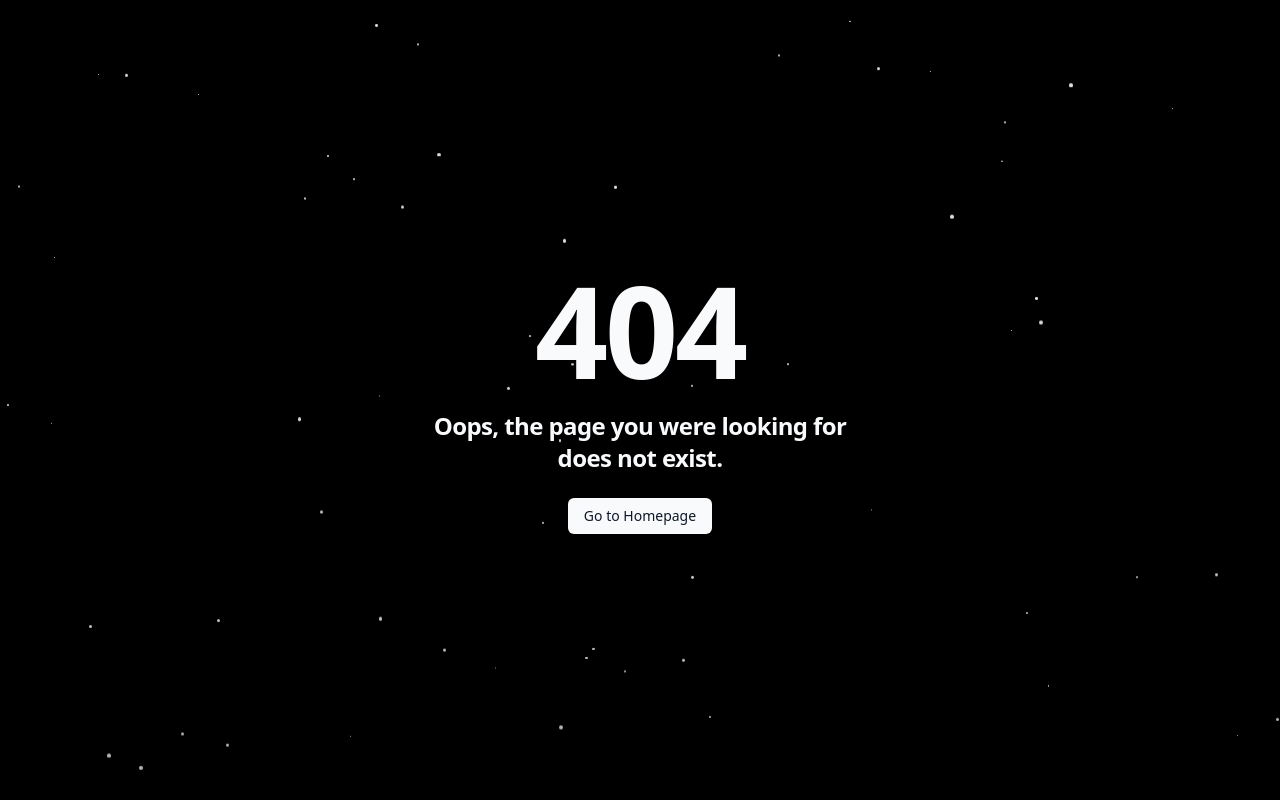
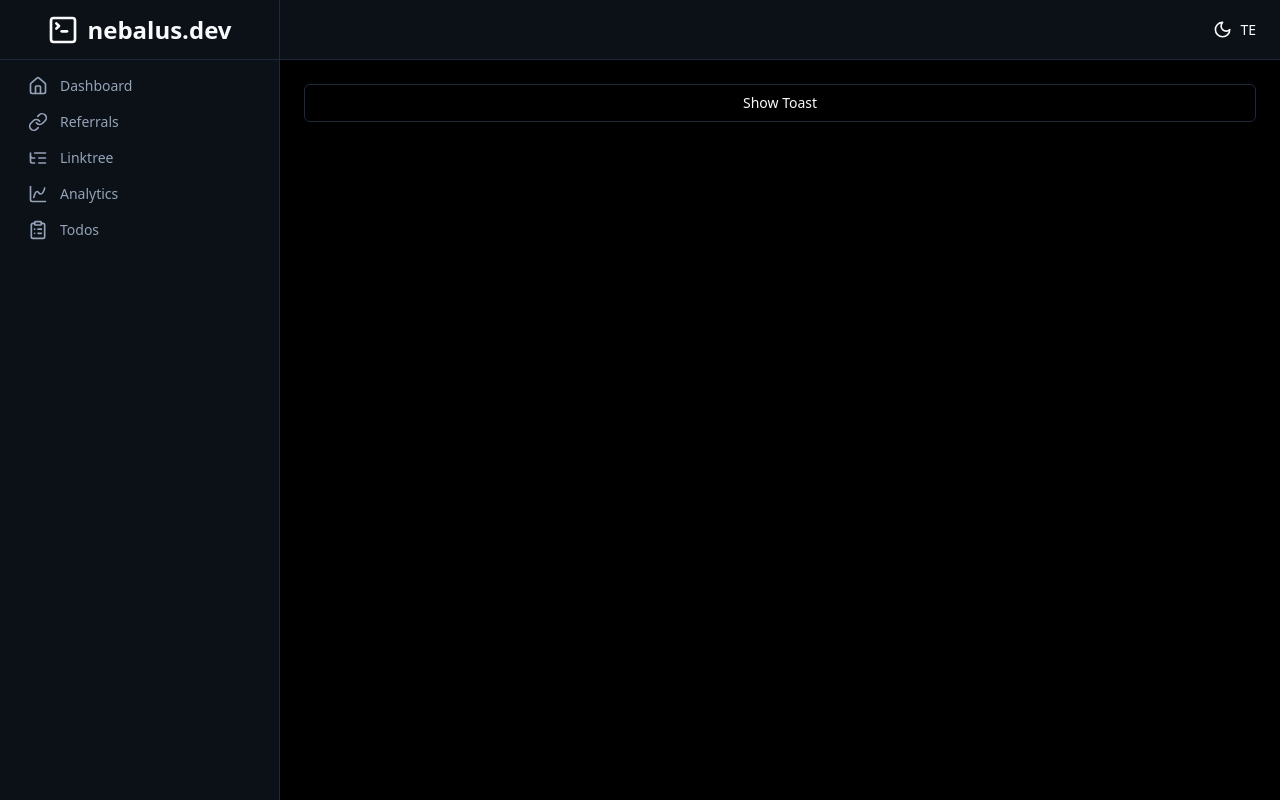
Before and after one commit to Nebalus/WebFrontend, a React (Vite) app: page /- in a window 1280 px wide. Before the commit this address had no page. Built offline with nearby package versions, Linux system fonts and the light colour scheme.

Commit message:
master: .

```diff
--- a/src/AppRouter.tsx
+++ b/src/AppRouter.tsx
@@ -23,7 +23,7 @@ export const appRouter = createBrowserRouter([
         ]
     },
     {
-        path: "dashboard",
+        path: "-",
         element: <DashboardRootLayout />,
         children: [
             {
--- a/src/components/dashboard/DashboardNavBar.tsx
+++ b/src/components/dashboard/DashboardNavBar.tsx
@@ -24,23 +24,23 @@ export default function DashboardNavBar() {
                     </div>
                     <div className="flex-1">
                         <nav className="grid items-start px-2 text-sm font-medium lg:px-4">
-                            <NavLink to="/dashboard" className={currentPage === '/dashboard' ? classActive : classNotAction}>
+                            <NavLink to="/-/" className={currentPage === '/-/' ? classActive : classNotAction}>
                                 <Home className={classIconSize} />
                                 Dashboard
                             </NavLink>
-                            <NavLink to="/dashboard/referrals" className={currentPage === '/dashboard/referrals' ? classActive : classNotAction}>
+                            <NavLink to="/-/referrals" className={currentPage === '/-/referrals' ? classActive : classNotAction}>
                                 <Link className={classIconSize} />
                                 Referrals
                             </NavLink>
-                            <NavLink to="/dashboard/linktree" className={currentPage === '/dashboard/linktree' ? classActive : classNotAction}>
+                            <NavLink to="/-/linktree" className={currentPage === '/-/linktree' ? classActive : classNotAction}>
                                 <ListTree className={classIconSize}/>
                                 Linktree
                             </NavLink>
-                            <NavLink to="/dashboard/analytics" className={currentPage === '/dashboard/analytics' ? classActive : classNotAction}>
+                            <NavLink to="/-/analytics" className={currentPage === '/-/analytics' ? classActive : classNotAction}>
                                 <ChartSpline className={classIconSize}/>
                                 Analytics
                             </NavLink>
-                            <NavLink to="/dashboard/todos" className={currentPage === '/dashboard/todos' ? classActive : classNotAction}>
+                            <NavLink to="/-/todos" className={currentPage === '/-/todos' ? classActive : classNotAction}>
                                 <ClipboardList className={classIconSize}/>
                                 Todos
                             </NavLink>
```
Also changed, not shown: 1 other file (tests, documents, lock files or other folders).
